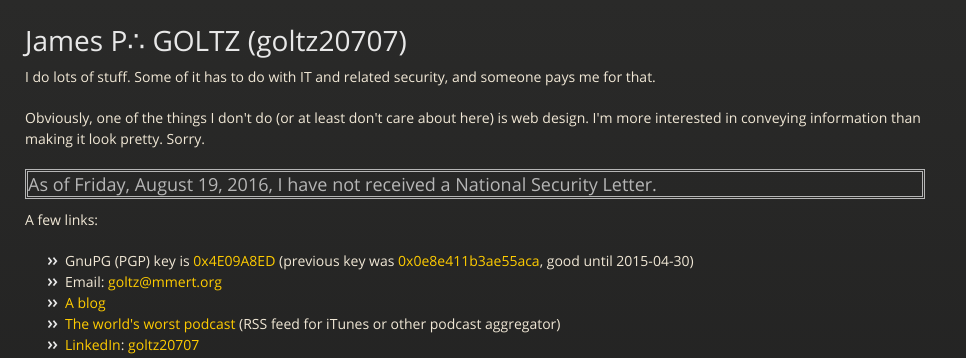
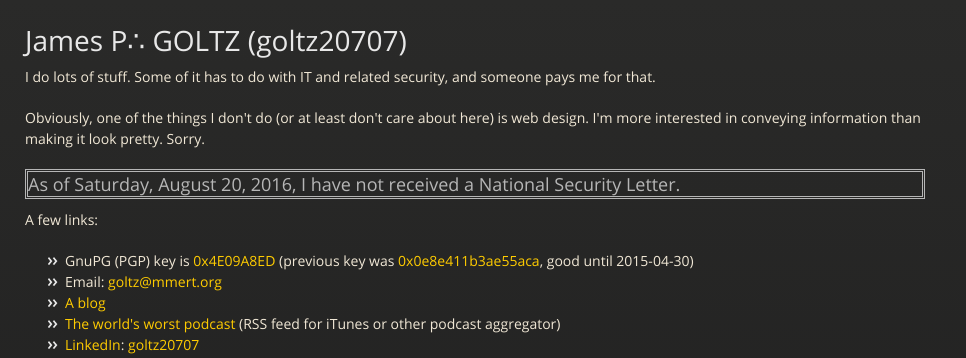
Before and after one commit to goltz20707/goltz20707.github.io, a Jekyll site: the page built from index.html, in a window 1280 px wide. Shown: the top 358 px of the page, without its empty margins (0-966 px from the left). Built offline with Jekyll 4.4.1, drawn with Linux system fonts in a browser that asks for light colours.

Commit message:
Update nsl.html

```diff
--- a/_includes/nsl.html
+++ b/_includes/nsl.html
@@ -3,6 +3,6 @@ date '+%A, %B %e, %Y,'
  -->
 <h3 style="border: double">As of
 
-Friday, August 19, 2016,
+Saturday, August 20, 2016,
 
 I have not received a National Security Letter.</h3>
```
